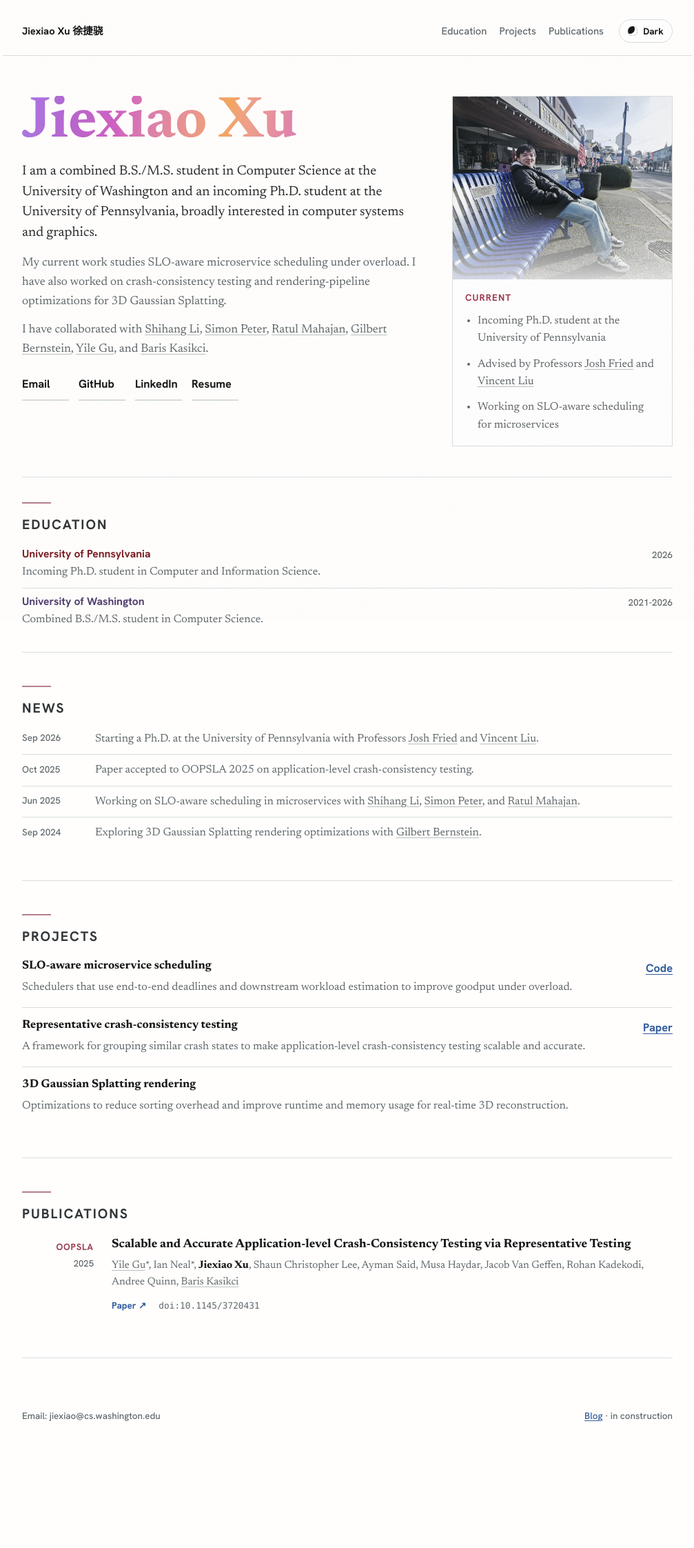
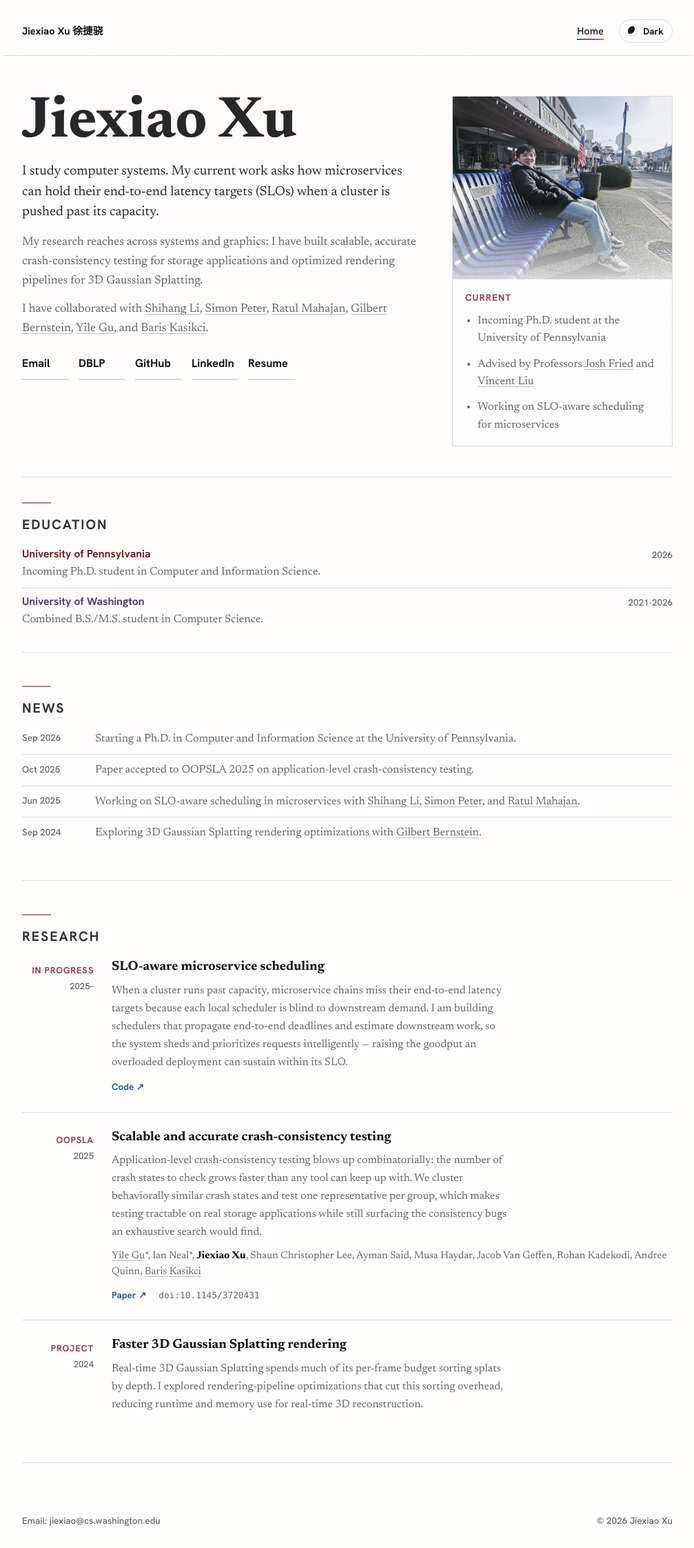
Before and after one commit to JiexiaoXu/JiexiaoXu.github.io, a Jekyll site: the page index.html, which Jekyll copies as it is, in a window 1280 px wide. Shown: the whole page at 69% size, without its empty margins (136-1143 px from the left). Built offline with Jekyll 4.4.1, drawn with Linux system fonts in a browser that asks for light colours; before the commit the page ends 2092 px from its top, so only the background shows below that.

Commit message:
Refine homepage: looping name reveal, Research section, content + a11y fixes
Hero name:
- Name arrives in solid ink, then cycles black <-> gradient on an infinite
  ~65s loop (first black ~10s via negative delay, then 30s color / 30s black),
  with a right-to-left "dye" wipe driven by a masked ink overlay (::before).
- Fix glyph top-trim from background-clip:text by giving the name a roomier
  line box and compensating with negative margins.
- Reduced-motion users skip the loop and see a static gradient name.

Content:
- Merge Projects + Publications into one richer "Research" section with
  problem/approach/result descriptions, venue/authors/links, honest labels.
- Trim repeated PhD/advisor facts: research-first lead; advisors only in the
  Current panel; removed advisor names from News.

Fixes:
- News date mismatch (datetime 2025-03 -> 2024-09 to match "Sep 2024").
- Dark-mode contrast: lighten Penn-red / UW-purple school names.

Meta / nav / chrome:
- Add og:image + large Twitter card (homepage and base layout).
- Add visible DBLP link.
- Simplify nav to top-level Home; tidy footer to a copyright line.
- Themed ::selection and keyboard focus rings.
- Favicon: drop the gradient, use solid black "JX" (svg/png/ico), bump to v3.

Prune dead CSS (work-item, item-stack, article-list, publication-item, pub-*)
left over from the section merge.

Co-Authored-By: Claude Opus 4.7 (1M context) <noreply@anthropic.com>

```diff
--- a/index.html
+++ b/index.html
@@ -12,17 +12,20 @@
     <meta property="og:type" content="profile">
     <meta property="og:url" content="https://jiexiaoxu.github.io/">
     <meta property="og:site_name" content="Jiexiao Xu">
-    <meta name="twitter:card" content="summary">
+    <meta property="og:image" content="https://jiexiaoxu.github.io/assets/profile-day.jpg">
+    <meta property="og:image:alt" content="Portrait of Jiexiao Xu">
+    <meta name="twitter:card" content="summary_large_image">
     <meta name="twitter:title" content="Jiexiao Xu">
     <meta name="twitter:description" content="Computer systems researcher working on microservices, crash-consistency testing, and computer graphics.">
+    <meta name="twitter:image" content="https://jiexiaoxu.github.io/assets/profile-day.jpg">
     <link rel="preconnect" href="https://fonts.googleapis.com">
     <link rel="preconnect" href="https://fonts.gstatic.com" crossorigin>
     <link href="https://fonts.googleapis.com/css2?family=Newsreader:ital,opsz,wght@0,6..72,400;0,6..72,500;0,6..72,700;1,6..72,400&family=Hanken+Grotesk:wght@500;700&display=swap" rel="stylesheet">
     <link rel="stylesheet" href="styles.css?v=20260522-newsreader">
-    <link rel="icon" href="/favicon.svg?v=2" type="image/svg+xml">
-    <link rel="icon" href="/favicon-32.png?v=2" sizes="32x32" type="image/png">
-    <link rel="alternate icon" href="/favicon.ico?v=2" sizes="16x16 32x32 48x48">
-    <link rel="apple-touch-icon" href="/apple-touch-icon.png?v=2">
+    <link rel="icon" href="/favicon.svg?v=3" type="image/svg+xml">
+    <link rel="icon" href="/favicon-32.png?v=3" sizes="32x32" type="image/png">
+    <link rel="alternate icon" href="/favicon.ico?v=3" sizes="16x16 32x32 48x48">
+    <link rel="apple-touch-icon" href="/apple-touch-icon.png?v=3">
     <script type="application/ld+json">
       {
         "@context": "https://schema.org",
@@ -67,9 +70,7 @@
       <a class="brand" href="#">Jiexiao Xu 徐捷骁</a>
       <div class="header-tools">
         <nav aria-label="Primary navigation">
-          <a href="#education">Education</a>
-          <a href="#projects">Projects</a>
-          <a href="#publications">Publications</a>
+          <a href="/" aria-current="page">Home</a>
         </nav>
         <button class="mode-toggle" type="button" aria-label="Switch color theme" aria-pressed="false">
           <span class="mode-icon" aria-hidden="true"></span>
@@ -83,14 +84,15 @@
         <div class="intro-copy">
           <h1 id="intro-title" data-text="Jiexiao Xu">Jiexiao Xu</h1>
           <p class="lead">
-            I am a combined B.S./M.S. student in Computer Science at the University
-            of Washington and an incoming Ph.D. student at the University of
-            Pennsylvania, broadly interested in computer systems and graphics.
+            I study computer systems. My current work asks how microservices
+            can hold their end-to-end latency targets (SLOs) when a cluster is
+            pushed past its capacity.
           </p>
           <p>
-            My current work studies SLO-aware microservice scheduling under
-            overload. I have also worked on crash-consistency testing and
-            rendering-pipeline optimizations for 3D Gaussian Splatting.
+            My research reaches across systems and graphics: I have built
+            scalable, accurate crash-consistency testing for storage
+            applications and optimized rendering pipelines for 3D Gaussian
+            Splatting.
           </p>
           <p>
             I have collaborated with <a href="https://vic-li.me/">Shihang Li</a>,
@@ -102,6 +104,7 @@
           </p>
           <div class="link-row" aria-label="Profile links">
             <a href="mailto:jiexiao@cs.washington.edu">Email</a>
+            <a href="https://dblp.org/pid/401/6060.html">DBLP</a>
             <a href="https://github.com/JiexiaoXu">GitHub</a>
             <a href="https://www.linkedin.com/in/jiexiao-xu-713039370/">LinkedIn</a>
             <a href="assets/jiexiao-xu-resume.pdf">Resume</a>
@@ -160,58 +163,56 @@
       <section class="news-band" aria-labelledby="news-title">
         <h2 id="news-title">News</h2>
         <ol>
-          <li><time datetime="2026-09">Sep 2026</time><span>Starting a Ph.D. at the University of Pennsylvania with Professors <a href="https://joshfried.io/">Josh Fried</a> and <a href="https://vincen.tl/">Vincent Liu</a>.</span></li>
+          <li><time datetime="2026-09">Sep 2026</time><span>Starting a Ph.D. in Computer and Information Science at the University of Pennsylvania.</span></li>
           <li><time datetime="2025-10">Oct 2025</time><span>Paper accepted to OOPSLA 2025 on application-level crash-consistency testing.</span></li>
           <li><time datetime="2025-06">Jun 2025</time><span>Working on SLO-aware scheduling in microservices with <a href="https://vic-li.me/">Shihang Li</a>, <a href="https://homes.cs.washington.edu/~simpeter/">Simon Peter</a>, and <a href="https://ratul.org/">Ratul Mahajan</a>.</span></li>
-          <li><time datetime="2025-03">Sep 2024</time><span>Exploring 3D Gaussian Splatting rendering optimizations with <a href="http://www.gilbertbernstein.com/">Gilbert Bernstein</a>.</span></li>
+          <li><time datetime="2024-09">Sep 2024</time><span>Exploring 3D Gaussian Splatting rendering optimizations with <a href="http://www.gilbertbernstein.com/">Gilbert Bernstein</a>.</span></li>
         </ol>
       </section>
 
-      <section class="content-split" id="projects" aria-labelledby="projects-title">
+      <section class="content-split" id="research" aria-labelledby="research-title">
         <div>
-          <h2 id="projects-title">Projects</h2>
+          <h2 id="research-title">Research</h2>
         </div>
-        <div class="item-stack">
-          <article class="work-item">
-            <div>
-              <h3>SLO-aware microservice scheduling</h3>
-              <p>Schedulers that use end-to-end deadlines and downstream workload estimation to improve goodput under overload.</p>
+        <div class="research-list">
+          <article class="research-item">
+            <div class="research-meta">
+              <span class="research-venue">In progress</span>
+              <span class="research-year">2025&ndash;</span>
             </div>
-            <a href="https://github.com/vic-lsh/masa">Code</a>
-          </article>
-          <article class="work-item">
-            <div>
-              <h3>Representative crash-consistency testing</h3>
-              <p>A framework for grouping similar crash states to make application-level crash-consistency testing scalable and accurate.</p>
-            </div>
-            <a href="https://dl.acm.org/doi/abs/10.1145/3720431">Paper</a>
-          </article>
-          <article class="work-item">
-            <div>
-              <h3>3D Gaussian Splatting rendering</h3>
-              <p>Optimizations to reduce sorting overhead and improve runtime and memory usage for real-time 3D reconstruction.</p>
+            <div class="research-detail">
+              <h3 class="research-title-line">SLO-aware microservice scheduling</h3>
+              <p class="research-desc">When a cluster runs past capacity, microservice chains miss their end-to-end latency targets because each local scheduler is blind to downstream demand. I am building schedulers that propagate end-to-end deadlines and estimate downstream work, so the system sheds and prioritizes requests intelligently &mdash; raising the goodput an overloaded deployment can sustain within its SLO.</p>
+              <div class="research-actions">
+                <a class="paper-action" href="https://github.com/vic-lsh/masa">Code &#8599;</a>
+              </div>
             </div>
           </article>
-        </div>
-      </section>
 
-      <section class="content-split" id="publications" aria-labelledby="publications-title">
-        <div>
-          <h2 id="publications-title">Publications</h2>
-        </div>
-        <div class="article-list">
-          <article class="publication-item">
-            <div class="pub-meta">
-              <span class="pub-venue">OOPSLA</span>
-              <span class="pub-year">2025</span>
+          <article class="research-item">
+            <div class="research-meta">
+              <span class="research-venue">OOPSLA</span>
+              <span class="research-year">2025</span>
             </div>
-            <div class="publication-detail">
-              <span class="pub-title">Scalable and Accurate Application-level Crash-Consistency Testing via Representative Testing</span>
-              <p class="pub-authors"><a href="https://ikace.github.io/">Yile Gu</a>*, Ian Neal*, <strong>Jiexiao Xu</strong>, Shaun Christopher Lee, Ayman Said, Musa Haydar, Jacob Van Geffen, Rohan Kadekodi, Andree Quinn, <a href="https://homes.cs.washington.edu/~baris/">Baris Kasikci</a></p>
-              <div class="pub-actions">
-                <a class="paper-action" href="https://dl.acm.org/doi/abs/10.1145/3720431">Paper ↗</a>
+            <div class="research-detail">
+              <h3 class="research-title-line">Scalable and accurate crash-consistency testing</h3>
+              <p class="research-desc">Application-level crash-consistency testing blows up combinatorially: the number of crash states to check grows faster than any tool can keep up with. We cluster behaviorally similar crash states and test one representative per group, which makes testing tractable on real storage applications while still surfacing the consistency bugs an exhaustive search would find.</p>
+              <p class="research-authors"><a href="https://ikace.github.io/">Yile Gu</a>*, Ian Neal*, <strong>Jiexiao Xu</strong>, Shaun Christopher Lee, Ayman Said, Musa Haydar, Jacob Van Geffen, Rohan Kadekodi, Andree Quinn, <a href="https://homes.cs.washington.edu/~baris/">Baris Kasikci</a></p>
+              <div class="research-actions">
+                <a class="paper-action" href="https://dl.acm.org/doi/abs/10.1145/3720431">Paper &#8599;</a>
                 <span class="pub-doi">doi:10.1145/3720431</span>
               </div>
+            </div>
+          </article>
+
+          <article class="research-item">
+            <div class="research-meta">
+              <span class="research-venue">Project</span>
+              <span class="research-year">2024</span>
+            </div>
+            <div class="research-detail">
+              <h3 class="research-title-line">Faster 3D Gaussian Splatting rendering</h3>
+              <p class="research-desc">Real-time 3D Gaussian Splatting spends much of its per-frame budget sorting splats by depth. I explored rendering-pipeline optimizations that cut this sorting overhead, reducing runtime and memory use for real-time 3D reconstruction.</p>
             </div>
           </article>
         </div>
@@ -220,7 +221,7 @@
 
     <footer id="contact">
       <p>Email: jiexiao@cs.washington.edu</p>
-      <p><a href="blog/">Blog</a> · in construction</p>
+      <p>&copy; 2026 Jiexiao Xu</p>
     </footer>
     <script>
       const modeButton = document.querySelector(".mode-toggle");
--- a/styles.css
+++ b/styles.css
@@ -139,8 +139,23 @@ a:hover {
   color: var(--accent-2);
 }
 
+::selection {
+  background: color-mix(in srgb, var(--accent) 24%, transparent);
+  color: var(--ink);
+}
+
+/* Keyboard focus: a clear accent ring, never shown on mouse clicks. */
+:focus-visible {
+  outline: 2px solid color-mix(in srgb, var(--accent) 72%, transparent);
+  outline-offset: 3px;
+  border-radius: 2px;
+}
+
+.mode-toggle:focus-visible {
+  outline-offset: 2px;
+}
+
 .link-row a,
-.work-item a,
 .paper-action,
 footer a {
   background-image: linear-gradient(104deg,
@@ -159,8 +174,6 @@ footer a {
 
 .link-row a:hover,
 .link-row a:focus-visible,
-.work-item a:hover,
-.work-item a:focus-visible,
 .paper-action:hover,
 .paper-action:focus-visible,
 footer a:hover,
@@ -205,8 +218,51 @@ nav {
 }
 
 nav a {
+  position: relative;
   color: var(--muted);
   text-decoration: none;
+  background-image: linear-gradient(104deg,
+    var(--glass-1) 0%,
+    var(--glass-2) 32%,
+    var(--glass-3) 66%,
+    var(--glass-4) 100%);
+  background-position: 0 100%;
+  background-repeat: no-repeat;
+  background-size: 0 2px;
+  transition:
+    background-size 260ms ease,
+    color 200ms ease;
+}
+
+nav a:hover,
+nav a:focus-visible {
+  color: var(--ink);
+  background-size: 100% 2px;
+}
+
+/* The current page in the top-level site nav. */
+nav a[aria-current="page"] {
+  color: var(--ink);
+  background-size: 100% 2px;
+}
+
+/* Sections still in construction: muted, with a small "soon" chip. */
+.nav-soon {
+  color: color-mix(in srgb, var(--muted) 72%, transparent);
+}
+
+.nav-soon::after {
+  content: "soon";
+  margin-left: 7px;
+  padding: 1px 6px;
+  border: 1px solid var(--rule);
+  border-radius: 999px;
+  font-size: 0.6rem;
+  font-weight: 700;
+  letter-spacing: 0.07em;
+  text-transform: uppercase;
+  color: var(--muted);
+  vertical-align: 1.5px;
 }
 
 .mode-toggle {
@@ -410,6 +466,11 @@ h1 {
 #intro-title {
   position: relative;
   display: inline-block;
+  /* Roomy line box so tall glyphs aren't clipped by background-clip:text
+     once the gradient shows; negative margins keep the visual position. */
+  line-height: 1.22;
+  margin-top: -0.14em;
+  margin-bottom: calc(16px - 0.14em);
   color: transparent;
   font-family: var(--font-name);
   font-weight: var(--name-weight);
@@ -428,10 +489,35 @@ h1 {
   background-position: 0% 50%, 12% 48%, 88% 40%;
   -webkit-background-clip: text;
   background-clip: text;
+  -webkit-text-fill-color: transparent;
   filter: saturate(var(--title-saturation)) contrast(var(--title-contrast)) brightness(var(--title-brightness));
+  /* Gradient lives here; the ink overlay (::before) wipes off at 5s to
+     reveal it right-to-left, then the gradient drifts once and holds. */
   animation:
-    refracted-name 16s cubic-bezier(0.45, 0, 0.18, 1) infinite alternate,
+    refracted-name 20s cubic-bezier(0.45, 0, 0.18, 1) infinite alternate,
     rise-in 820ms cubic-bezier(0.45, 0, 0.18, 1) 40ms backwards;
+}
+
+/* Solid-ink twin of the name, laid over the gradient. A mask wipes it away
+   from the rightmost letter leftward, so the color dyes in right-to-left. */
+#intro-title::before {
+  content: attr(data-text);
+  position: absolute;
+  inset: 0;
+  color: var(--ink);
+  -webkit-text-fill-color: var(--ink);
+  -webkit-mask-image: linear-gradient(to right, #000 0%, #000 40%, transparent 60%, transparent 100%);
+  mask-image: linear-gradient(to right, #000 0%, #000 40%, transparent 60%, transparent 100%);
+  -webkit-mask-size: 300% 100%;
+  mask-size: 300% 100%;
+  -webkit-mask-repeat: no-repeat;
+  mask-repeat: no-repeat;
+  -webkit-mask-position: 0% 50%;
+  mask-position: 0% 50%;
+  pointer-events: none;
+  /* Negative delay trims the first black hold to ~10s; every later black
+     is the full ~30s. linear base timing; the dye segments ease themselves. */
+  animation: name-cycle 65s linear -20s infinite;
 }
 
 #intro-title::after {
@@ -452,7 +538,39 @@ h1 {
   background-clip: text;
   mix-blend-mode: soft-light;
   pointer-events: none;
-  animation: glass-sheen 9s ease-in-out infinite alternate;
+  /* A single shine sweep just after the first color reveal, then vanishes. */
+  animation: glass-sheen-once 2.4s ease-in-out 13000ms 1 both;
+}
+
+/* One full period = 65s: black hold ~30s, dye to color ~2.6s, color hold
+   ~30s, wipe back to black ~2.6s. The ink overlay's mask drives it. */
+@keyframes name-cycle {
+  0% {
+    -webkit-mask-position: 0% 50%;
+    mask-position: 0% 50%;
+  }
+
+  46% {
+    -webkit-mask-position: 0% 50%;
+    mask-position: 0% 50%;
+    animation-timing-function: cubic-bezier(0.45, 0, 0.18, 1);
+  }
+
+  50% {
+    -webkit-mask-position: 100% 50%;
+    mask-position: 100% 50%;
+  }
+
+  96% {
+    -webkit-mask-position: 100% 50%;
+    mask-position: 100% 50%;
+    animation-timing-function: cubic-bezier(0.45, 0, 0.18, 1);
+  }
+
+  100% {
+    -webkit-mask-position: 0% 50%;
+    mask-position: 0% 50%;
+  }
 }
 
 @keyframes refracted-name {
@@ -469,15 +587,23 @@ h1 {
   }
 }
 
-@keyframes glass-sheen {
+@keyframes glass-sheen-once {
   0% {
     background-position: 0% 50%;
-    opacity: 0.38;
+    opacity: 0;
+  }
+
+  20% {
+    opacity: 0.62;
+  }
+
+  80% {
+    opacity: 0.62;
   }
 
   100% {
     background-position: 100% 50%;
-    opacity: 0.68;
+    opacity: 0;
   }
 }
 
@@ -507,10 +633,16 @@ h1 {
 
 @media (prefers-reduced-motion: reduce) {
   #intro-title,
+  #intro-title::before,
   #intro-title::after,
   .index-hero .intro-copy > *,
   .index-hero .profile-card {
     animation: none;
+  }
+
+  /* No ink wipe; show the gradient name directly. */
+  #intro-title::before {
+    display: none;
   }
 }
 
@@ -586,7 +718,7 @@ h3 {
 .current-panel a,
 .news-band a,
 .intro-copy > p a,
-.pub-authors a {
+.research-authors a {
   color: inherit;
   text-decoration-color: color-mix(in srgb, var(--muted) 42%, transparent);
 }
@@ -594,7 +726,7 @@ h3 {
 .current-panel a:hover,
 .news-band a:hover,
 .intro-copy > p a:hover,
-.pub-authors a:hover {
+.research-authors a:hover {
   color: var(--accent);
 }
 
@@ -619,8 +751,7 @@ h3 {
   background: color-mix(in srgb, var(--accent-2) 58%, var(--rule));
 }
 
-.education-item p,
-.work-item p {
+.education-item p {
   color: var(--muted);
   margin-bottom: 0;
 }
@@ -632,11 +763,6 @@ h3 {
 #education {
   padding-top: 36px;
   padding-bottom: 24px;
-}
-
-.item-stack {
-  display: grid;
-  gap: 0;
 }
 
 .education-list {
@@ -680,42 +806,24 @@ h3 {
   color: #51406f;
 }
 
-.work-item {
-  display: grid;
-  grid-template-columns: minmax(0, 1fr) auto;
-  gap: 18px;
-  align-items: start;
-  padding: 15px 0;
-  border-top: 1px solid var(--rule);
+/* Dark mode: the print-dark school hues fall below readable contrast on
+   the near-black paper, so lift them to legible tints. */
+:root[data-mode="dark"] .education-item .school-upenn {
+  color: #e8959a;
 }
 
-.work-item:first-child {
-  padding-top: 0;
-  border-top: 0;
+:root[data-mode="dark"] .education-item .school-uw {
+  color: #b6a6da;
 }
 
-.work-item a {
-  font-family: var(--font-ui);
-  font-weight: 700;
-}
+@media (prefers-color-scheme: dark) {
+  :root:not([data-mode]) .education-item .school-upenn {
+    color: #e8959a;
+  }
 
-.article-list {
-  display: grid;
-  gap: 0;
-}
-
-.publication-item {
-  display: grid;
-  grid-template-columns: 104px minmax(0, 1fr);
-  gap: 26px;
-  padding: 18px 0;
-  border-top: 1px solid var(--rule);
-  color: var(--ink);
-}
-
-.publication-item:first-child {
-  padding-top: 0;
-  border-top: 0;
+  :root:not([data-mode]) .education-item .school-uw {
+    color: #b6a6da;
+  }
 }
 
 time {
@@ -724,65 +832,7 @@ time {
   font-size: 0.84rem;
 }
 
-/* Tufte-style venue/year set as a right-aligned margin note. */
-.publication-item .pub-meta {
-  display: flex;
-  flex-direction: column;
-  gap: 1px;
-  padding-top: 0.28em;
-  text-align: right;
-}
-
-.publication-item .pub-venue {
-  font-family: var(--font-ui);
-  font-weight: 700;
-  font-size: 0.82rem;
-  letter-spacing: 0.06em;
-  text-transform: uppercase;
-  color: var(--accent-2);
-}
-
-.publication-item .pub-year {
-  font-family: var(--font-ui);
-  font-size: 0.82rem;
-  color: var(--muted);
-}
-
-.publication-detail {
-  display: grid;
-  gap: 7px;
-}
-
-.publication-item .pub-title {
-  font-family: var(--font-body);
-  font-size: 1.1rem;
-  font-weight: 600;
-  line-height: 1.34;
-  color: var(--ink);
-}
-
-.publication-item .pub-authors {
-  margin: 0;
-  color: var(--muted);
-  font-size: 0.96rem;
-  line-height: 1.55;
-}
-
-.publication-item .pub-authors strong {
-  font-size: inherit;
-  font-weight: 700;
-  color: var(--ink);
-}
-
-.publication-item .pub-actions {
-  display: flex;
-  align-items: baseline;
-  flex-wrap: wrap;
-  gap: 18px;
-  margin-top: 3px;
-}
-
-.publication-item .pub-doi {
+.pub-doi {
   font-family: var(--font-mono);
   font-size: 0.8rem;
   color: var(--muted);
@@ -794,6 +844,91 @@ time {
   font-size: 0.84rem;
   font-weight: 700;
   text-decoration: none;
+}
+
+.research-list {
+  display: grid;
+  gap: 0;
+}
+
+.research-item {
+  display: grid;
+  grid-template-columns: 104px minmax(0, 1fr);
+  gap: 26px;
+  padding: 24px 0;
+  border-top: 1px solid var(--rule);
+}
+
+.research-item:first-child {
+  padding-top: 0;
+  border-top: 0;
+}
+
+/* Right-aligned venue/status margin note, matching the news/pub rhythm. */
+.research-meta {
+  display: flex;
+  flex-direction: column;
+  gap: 1px;
+  padding-top: 0.32em;
+  text-align: right;
+}
+
+.research-venue {
+  font-family: var(--font-ui);
+  font-weight: 700;
+  font-size: 0.82rem;
+  letter-spacing: 0.06em;
+  text-transform: uppercase;
+  color: var(--accent-2);
+}
+
+.research-year {
+  font-family: var(--font-ui);
+  font-size: 0.82rem;
+  color: var(--muted);
+}
+
+.research-detail {
+  display: grid;
+  gap: 9px;
+}
+
+.research-title-line {
+  margin: 0;
+  font-family: var(--font-body);
+  font-size: 1.18rem;
+  font-weight: 600;
+  line-height: 1.3;
+  letter-spacing: 0;
+  color: var(--ink);
+}
+
+.research-desc {
+  margin: 0;
+  max-width: 64ch;
+  color: var(--muted);
+  font-size: 1rem;
+  line-height: 1.62;
+}
+
+.research-authors {
+  margin: 0;
+  color: var(--muted);
+  font-size: 0.94rem;
+  line-height: 1.55;
+}
+
+.research-authors strong {
+  font-weight: 700;
+  color: var(--ink);
+}
+
+.research-actions {
+  display: flex;
+  align-items: baseline;
+  flex-wrap: wrap;
+  gap: 18px;
+  margin-top: 2px;
 }
 
 .news-band {
@@ -998,14 +1133,13 @@ footer p {
   }
 
   .education-item,
-  .work-item,
-  .publication-item,
+  .research-item,
   .news-band li {
     grid-template-columns: 1fr;
     gap: 6px;
   }
 
-  .publication-item .pub-meta {
+  .research-meta {
     flex-direction: row;
     gap: 8px;
     text-align: left;
```
Also changed, not shown: _layouts/base.html (+9 -9 lines), apple-touch-icon.png, favicon-32.png, favicon.ico, favicon.svg.
